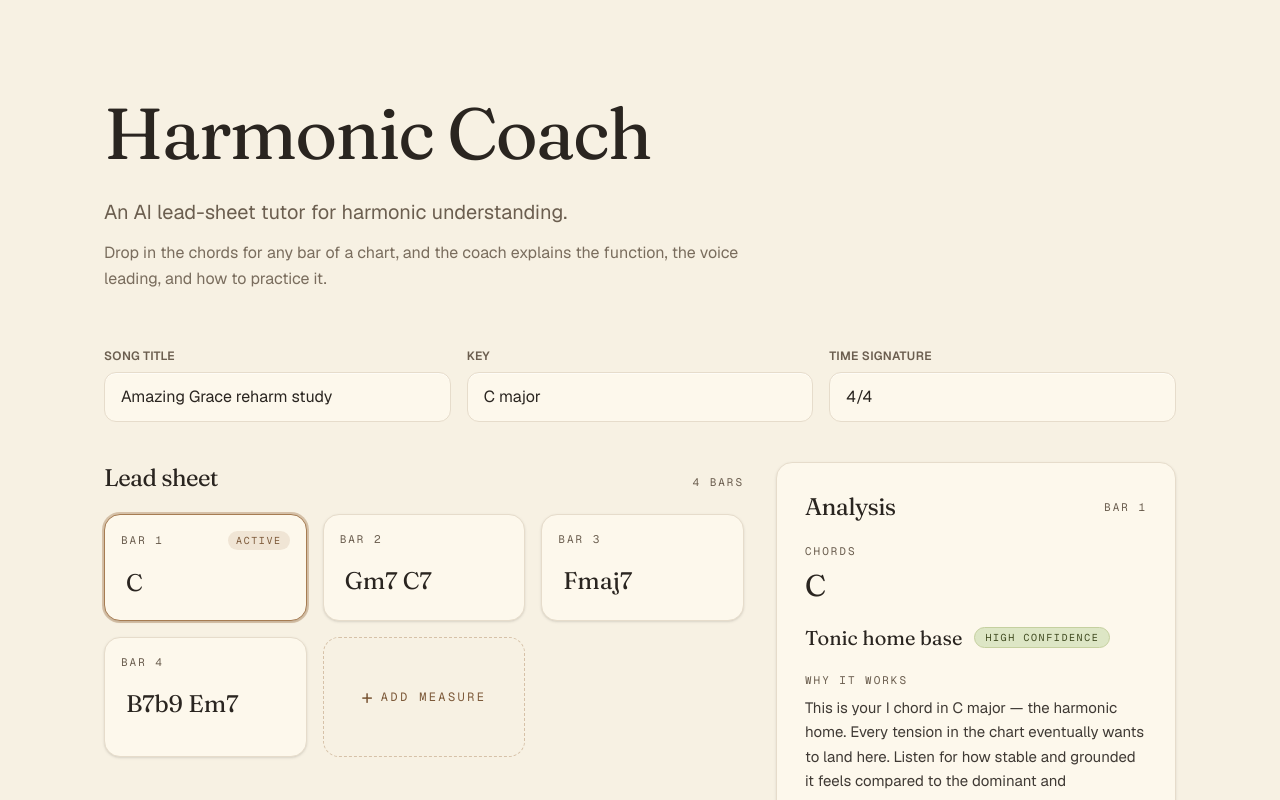
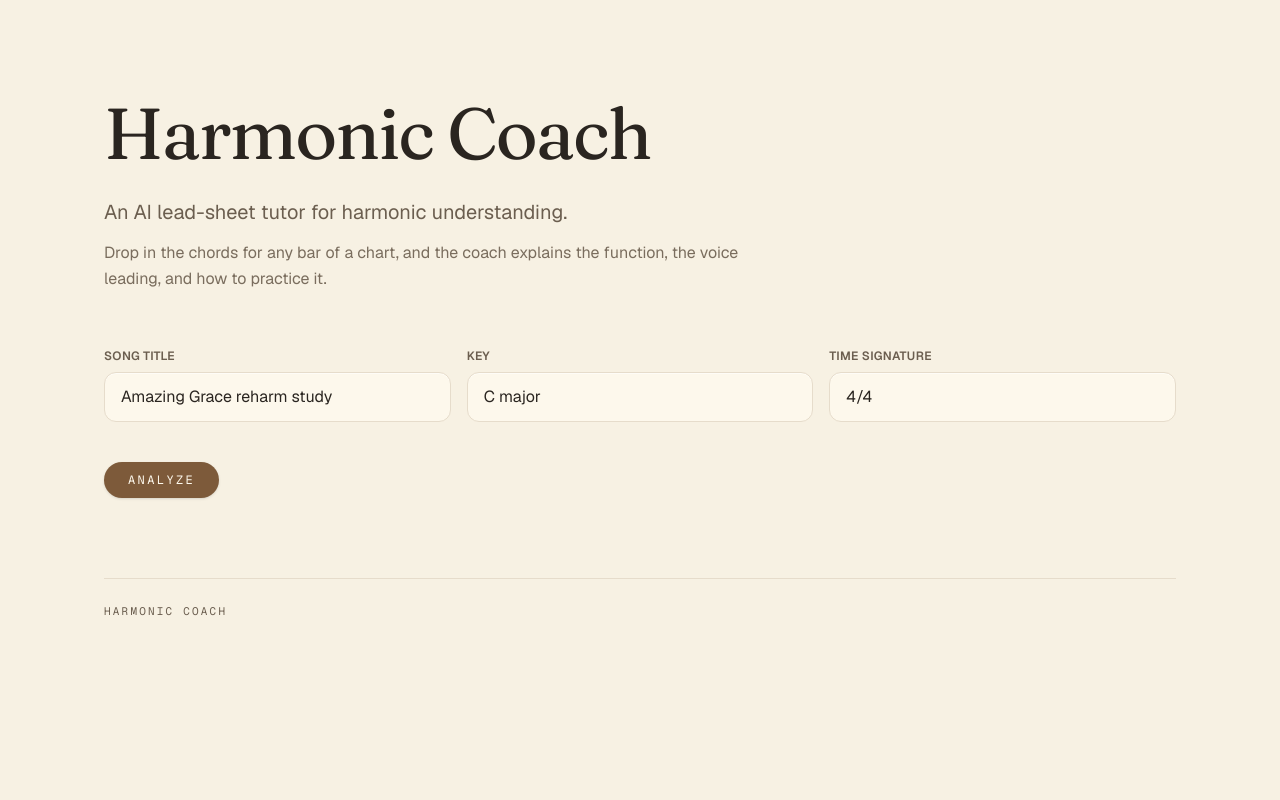
Before and after one commit to jhdev96/harmonic-coach, a Next.js app: page / in a window 1280 px wide. Shown: the top 800 px of the page. Built offline with nearby package versions, Linux system fonts and the light colour scheme.

Commit message:
feat: Integrate AI analysis into a workspace on the ui

```diff
--- a/app/page.tsx
+++ b/app/page.tsx
@@ -5,9 +5,14 @@ import { useMemo, useState } from "react";
 import AnalysisPanel from "@/src/components/AnalysisPanel";
 import Hero from "@/src/components/Hero";
 import LeadSheetEditor from "@/src/components/LeadSheetEditor";
+import MeasureTimeline from "@/src/components/MeasureTimeline";
 import SongSettings from "@/src/components/SongSettings";
 import { getMeasureAnalysis } from "@/src/lib/getMeasureAnalysis";
-import type { Measure } from "@/src/lib/types";
+import {
+  findMeasureBreakdown,
+  requestLeadSheetAnalysis,
+} from "@/src/lib/leadSheetAnalysis";
+import type { Measure, SheetAnalysis } from "@/src/lib/types";
 
 const INITIAL_MEASURES: Measure[] = [
   { id: "m-1", index: 0, chords: "C" },
@@ -30,18 +35,93 @@ export default function Home() {
   const [selectedMeasureId, setSelectedMeasureId] = useState<string | null>(
     INITIAL_MEASURES[0].id,
   );
+  const [sheetAnalysis, setSheetAnalysis] = useState<SheetAnalysis | null>(
+    null,
+  );
+  const [isAnalyzing, setIsAnalyzing] = useState(false);
+  const [analysisError, setAnalysisError] = useState<string | null>(null);
+
+  // A session starts on the first meaningful edit (chords, metadata, new bar)
+  // or analysis run. Once active, the hero yields to a full-width workspace.
+  const [isSessionActive, setIsSessionActive] = useState(false);
+
+  const [analysisPanelWidth, setAnalysisPanelWidth] = useState(400);
+
+  function clampPanelWidth(width: number): number {
+    return Math.min(640, Math.max(300, width));
+  }
+
+  function handleResizeStart(event: React.PointerEvent<HTMLDivElement>) {
+    event.preventDefault();
+    const handle = event.currentTarget;
+    const pointerId = event.pointerId;
+    const startX = event.clientX;
+    const startWidth = analysisPanelWidth;
+    handle.setPointerCapture(pointerId);
+
+    function onPointerMove(moveEvent: PointerEvent) {
+      setAnalysisPanelWidth(
+        clampPanelWidth(startWidth + (startX - moveEvent.clientX)),
+      );
+    }
+    function cleanup() {
+      handle.removeEventListener("pointermove", onPointerMove);
+      handle.removeEventListener("pointerup", cleanup);
+      handle.removeEventListener("pointercancel", cleanup);
+      if (handle.hasPointerCapture(pointerId)) {
+        handle.releasePointerCapture(pointerId);
+      }
+    }
+
+    handle.addEventListener("pointermove", onPointerMove);
+    handle.addEventListener("pointerup", cleanup, { once: true });
+    handle.addEventListener("pointercancel", cleanup, { once: true });
+  }
+
+  function handleResizeKeyDown(event: React.KeyboardEvent<HTMLDivElement>) {
+    if (event.key !== "ArrowLeft" && event.key !== "ArrowRight") return;
+    event.preventDefault();
+    const delta = event.key === "ArrowLeft" ? 16 : -16;
+    setAnalysisPanelWidth((width) => clampPanelWidth(width + delta));
+  }
 
   const selectedMeasure = useMemo(
     () => measures.find((measure) => measure.id === selectedMeasureId) ?? null,
     [measures, selectedMeasureId],
   );
 
-  const selectedAnalysis = useMemo(
-    () => (selectedMeasure ? getMeasureAnalysis(selectedMeasure.chords) : null),
-    [selectedMeasure],
-  );
+  // Prefer the breakdown when it exists and still matches the bar's
+  // current chords; otherwise fall back to the hardcoded demo analysis.
+  const selectedAnalysis = useMemo(() => {
+    if (!selectedMeasure) return null;
+    if (sheetAnalysis) {
+      const breakdown = findMeasureBreakdown(sheetAnalysis, selectedMeasure);
+      if (breakdown) return breakdown;
+    }
+    return getMeasureAnalysis(selectedMeasure.chords);
+  }, [selectedMeasure, sheetAnalysis]);
+
+  function beginSession() {
+    setIsSessionActive(true);
+  }
+
+  function handleTitleChange(value: string) {
+    beginSession();
+    setTitle(value);
+  }
+
+  function handleKeyChange(value: string) {
+    beginSession();
+    setSongKey(value);
+  }
+
+  function handleTimeSignatureChange(value: string) {
+    beginSession();
+    setTimeSignature(value);
+  }
 
   function handleChordsChange(id: string, chords: string) {
+    beginSession();
     setMeasures((prev) =>
       prev.map((measure) =>
         measure.id === id ? { ...measure, chords } : measure,
@@ -50,6 +130,7 @@ export default function Home() {
   }
 
   function handleAddMeasure() {
+    beginSession();
     const newId = createMeasureId();
     setMeasures((prev) => [
       ...prev,
@@ -58,22 +139,62 @@ export default function Home() {
     setSelectedMeasureId(newId);
   }
 
-  return (
-    <div className="min-h-screen bg-[var(--background)] text-[var(--foreground)]">
-      <div className="mx-auto w-full max-w-6xl px-6 pb-24 sm:px-10">
-        <Hero />
+  async function handleAnalyze() {
+    beginSession();
+    setIsAnalyzing(true);
+    setAnalysisError(null);
+    try {
+      const analysis = await requestLeadSheetAnalysis({
+        title,
+        songKey,
+        timeSignature,
+        measures: measures.map(({ index, chords }) => ({ index, chords })),
+      });
+      setSheetAnalysis(analysis);
+    } catch (error) {
+      setAnalysisError(
+        error instanceof Error ? error.message : "Analysis failed.",
+      );
+    } finally {
+      setIsAnalyzing(false);
+    }
+  }
 
-        <main className="flex flex-col gap-10">
+  const songSettings = (
     <SongSettings
       title={title}
       songKey={songKey}
       timeSignature={timeSignature}
-            onTitleChange={setTitle}
-            onKeyChange={setSongKey}
-            onTimeSignatureChange={setTimeSignature}
+      onTitleChange={handleTitleChange}
+      onKeyChange={handleKeyChange}
+      onTimeSignatureChange={handleTimeSignatureChange}
     />
+  );
 
-          <div className="grid gap-8 lg:grid-cols-[minmax(0,1fr)_360px] xl:grid-cols-[minmax(0,1fr)_400px]">
+  const analyzeControls = (
+    <div className="flex flex-wrap items-center gap-4">
+      <button
+        type="button"
+        onClick={handleAnalyze}
+        disabled={isAnalyzing}
+        className="rounded-full bg-[var(--accent-strong)] px-6 py-2.5 font-mono text-xs uppercase tracking-[0.2em] text-[var(--card)] shadow-sm transition hover:bg-[var(--accent)] disabled:cursor-wait disabled:opacity-60"
+      >
+        {isAnalyzing ? "Analyzing…" : "Analyze"}
+      </button>
+      {analysisError && (
+        <p role="alert" className="text-sm text-[var(--danger)]">
+          {analysisError}
+        </p>
+      )}
+      {sheetAnalysis && !isAnalyzing && !analysisError && (
+        <p className="max-w-xl font-serif text-[15px] italic leading-snug text-[var(--muted)]">
+          {sheetAnalysis.overview}
+        </p>
+      )}
+    </div>
+  );
+
+  const leadSheetEditor = (
     <LeadSheetEditor
       measures={measures}
       selectedMeasureId={selectedMeasureId}
@@ -81,12 +202,79 @@ export default function Home() {
       onChordsChange={handleChordsChange}
       onAddMeasure={handleAddMeasure}
     />
+  );
+
+  const sessionAnalysisPanel = (
     <AnalysisPanel
       measure={selectedMeasure}
       analysis={selectedAnalysis}
+      className="lg:absolute lg:inset-0"
     />
+  );
+
+  const measureTimeline = (
+    <MeasureTimeline
+      measures={measures}
+      timeSignature={timeSignature}
+      selectedMeasureId={selectedMeasureId}
+      analysis={sheetAnalysis}
+      onSelect={setSelectedMeasureId}
+    />
+  );
+
+  return (
+    <div className="min-h-screen bg-[var(--background)] text-[var(--foreground)]">
+      <div
+        className={`mx-auto w-full px-6 pb-24 sm:px-10 ${
+          isSessionActive ? "max-w-none" : "max-w-6xl"
+        }`}
+      >
+        {isSessionActive ? (
+          <main
+            style={
+              { "--analysis-width": `${analysisPanelWidth}px` } as React.CSSProperties
+            }
+            className="grid gap-8 pt-6 lg:grid-cols-[minmax(0,1fr)_var(--analysis-width)] lg:gap-x-2"
+          >
+            <div className="flex flex-col gap-8">
+              <header>
+                <p className="font-serif text-2xl tracking-tight text-[var(--foreground)]">
+                  Harmonic Coach
+                </p>
+              </header>
+              {songSettings}
+              {analyzeControls}
+              {leadSheetEditor}
             </div>
+            <div className="relative lg:row-span-2">
+              <div
+                role="separator"
+                aria-orientation="vertical"
+                aria-label="Resize analysis panel"
+                aria-valuenow={analysisPanelWidth}
+                aria-valuemin={300}
+                aria-valuemax={640}
+                tabIndex={0}
+                onPointerDown={handleResizeStart}
+                onKeyDown={handleResizeKeyDown}
+                className="group absolute inset-y-0 -left-2 z-20 hidden w-3 cursor-col-resize touch-none lg:block"
+              >
+                <div className="mx-auto h-full w-[3px] rounded-full bg-transparent transition group-hover:bg-[var(--accent)]/50 group-focus-visible:bg-[var(--accent)]/70 group-active:bg-[var(--accent)]" />
+              </div>
+              {sessionAnalysisPanel}
+            </div>
+
+            {measureTimeline}
           </main>
+        ) : (
+          <>
+            <Hero />
+            <main className="flex flex-col gap-10">
+              {songSettings}
+              {analyzeControls}
+            </main>
+          </>
+        )}
 
         <footer className="mt-20 border-t border-[var(--border)] pt-6 font-mono text-[11px] uppercase tracking-[0.2em] text-[var(--muted)]">
           Harmonic Coach
--- a/src/components/AnalysisPanel.tsx
+++ b/src/components/AnalysisPanel.tsx
@@ -5,6 +5,9 @@ import type { Confidence, Measure, MeasureAnalysis } from "@/src/lib/types";
 interface AnalysisPanelProps {
   measure: Measure | null;
   analysis: MeasureAnalysis | null;
+  // Positioning is owned by the parent layout (sticky in the hero layout,
+  // absolutely-filled cell in the session layout).
+  className?: string;
 }
 
 const CONFIDENCE_STYLES: Record<Confidence, string> = {
@@ -16,12 +19,15 @@ const CONFIDENCE_STYLES: Record<Confidence, string> = {
 export default function AnalysisPanel({
   measure,
   analysis,
+  className,
 }: AnalysisPanelProps) {
   return (
     <aside
       aria-label="Measure analysis"
-      className="lg:sticky lg:top-8 flex flex-col gap-5 rounded-2xl border border-[var(--border)] bg-[var(--card)] p-6 shadow-sm sm:p-7"
+      className={`flex flex-col gap-5 rounded bg-[var(--card)] p-6 shadow-sm sm:p-7 ${className ?? ""}`}
     >
+      {/* Pinned header: stays visible while the explanation below scrolls. */}
+      <div className="flex shrink-0 flex-col gap-5">
         <div className="flex items-center justify-between">
           <h2 className="font-serif text-2xl tracking-tight text-[var(--foreground)]">
             Analysis
@@ -33,12 +39,8 @@ export default function AnalysisPanel({
           )}
         </div>
 
-      {!measure || !analysis ? (
-        <p className="text-base leading-relaxed text-[var(--muted)]">
-          Select a measure to see how the coach reads it.
-        </p>
-      ) : (
-        <div className="flex flex-col gap-5">
+        {measure && analysis && (
+          <>
             <div className="flex flex-col gap-2">
               <p className="font-mono text-[11px] uppercase tracking-[0.18em] text-[var(--muted)]">
                 Chords
@@ -57,8 +59,22 @@ export default function AnalysisPanel({
               >
                 {analysis.confidence} confidence
               </span>
+              {analysis.romanNumeral && (
+                <span className="rounded-full border border-[var(--border)] bg-[var(--background)] px-2.5 py-0.5 font-mono text-[10px] tracking-[0.08em] text-[var(--muted)]">
+                  {analysis.romanNumeral}
+                </span>
+              )}
+            </div>
+          </>
+        )}
       </div>
 
+      {!measure || !analysis ? (
+        <p className="text-base leading-relaxed text-[var(--muted)]">
+          Select a measure to see how the coach reads it.
+        </p>
+      ) : (
+        <div className="flex min-h-0 flex-1 flex-col gap-5 overflow-y-auto">
           <section className="flex flex-col gap-2">
             <p className="font-mono text-[11px] uppercase tracking-[0.18em] text-[var(--muted)]">
               Why it works
@@ -68,7 +84,7 @@ export default function AnalysisPanel({
             </p>
           </section>
 
-          <section className="flex flex-col gap-2 rounded-xl border border-[var(--accent)]/25 bg-[var(--accent)]/10 p-4">
+          <section className="flex shrink-0 flex-col gap-2 rounded-xl border border-[var(--accent)]/25 bg-[var(--accent)]/10 p-4">
             <p className="font-mono text-[11px] uppercase tracking-[0.18em] text-[var(--accent-strong)]">
               Practice tip
             </p>
@@ -78,7 +94,7 @@ export default function AnalysisPanel({
           </section>
 
           {analysis.alternativeInterpretation && (
-            <section className="flex flex-col gap-2 border-t border-[var(--border)] pt-4">
+            <section className="flex shrink-0 flex-col gap-2 border-t border-[var(--border)] pt-4">
               <p className="font-mono text-[11px] uppercase tracking-[0.18em] text-[var(--muted)]">
                 Another way to hear it
               </p>
```
Lines whose indentation alone changed are shown as unchanged.
